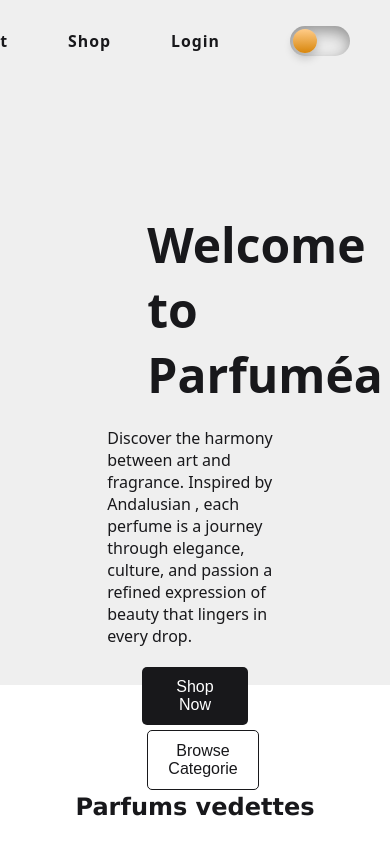
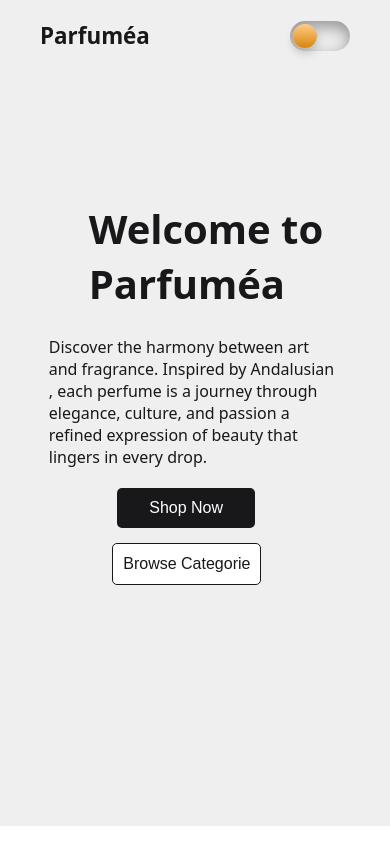
Before and after one commit to ouissalrm/Parfums, a React (Create React App) app: page /Home in a window 390 px wide. Shown: the top 844 px of the page. Built offline with nearby package versions, Linux system fonts and the light colour scheme.

Commit message:
responsive-page-principal

```diff
--- a/src/App.css
+++ b/src/App.css
@@ -475,3 +475,128 @@
   width: 90%;
   margin: auto;
 }
+
+@media (max-width: 768px) {
+  .nav-link{
+   display: none;
+  }
+  .home{
+width: 100%;
+height: 89.4vh;
+background-color: var(--main);
+
+}
+.home h1{
+    color: var(--bgcolor);
+font-size: 40px;
+
+}
+.title{
+width: 75%;
+}
+
+.home p{
+ color: var(--bgcolor);
+ padding-top: 5px;
+ font-size: 1em;
+
+
+}
+.home .button2{
+ background-color: var(--bgcolor);
+ border: none;
+ color: var(--color);
+ font-size: 1em;
+ border-radius: 5px;
+ padding: 11px 32px;
+ margin-left: 10px;
+ margin-bottom: 10px;
+}
+.home .button1{
+ background-color: var(--color);
+ border: none;
+ color: var(--bgcolor);
+ font-size: 1em;
+ border-radius: 5px;
+    padding: 11px 10px;
+    border: 1px solid var(--bgcolor);
+}
+.buttons{
+
+    width: 60%;
+    margin: auto;
+    margin-top: 20px;
+}
+
+
+
+}
+@media (max-width: 320px) {
+  .nav-link{
+   display: none;
+  }
+  .home{
+width: 100%;
+height: 89.4vh;
+background-color: var(--main);
+
+position: relative;
+}
+.home h1{
+    color: var(--bgcolor);
+font-size: 28px;
+position: absolute;
+top: 60px;
+width: 100%;
+left: -25px;
+
+}
+.title{
+width: 75%;
+}
+
+.home p{
+ color: var(--bgcolor);
+ padding-top: 5px;
+ font-size: 1em;
+position: absolute;
+top: 100px;
+left: 0px;
+margin-left: 15px;
+
+}
+.home .button2{
+ background-color: var(--bgcolor);
+ border: none;
+ color: var(--color);
+ font-size: 1em;
+ border-radius: 5px;
+ padding: 11px 32px;
+ margin-left: 10px;
+ margin-bottom: 10px;
+ position: absolute;
+ top: 230px;
+ left: 70px;
+}
+.home .button1{
+ background-color: var(--color);
+ border: none;
+ color: var(--bgcolor);
+ font-size: 1em;
+ border-radius: 5px;
+    padding: 11px 10px;
+    border: 1px solid var(--bgcolor);
+    position: absolute;
+ top: 280px;
+ left: 70px;
+}
+.buttons{
+
+    width: 60%;
+    margin: auto;
+    margin-top: 20px;
+}
+
+
+
+}
```
